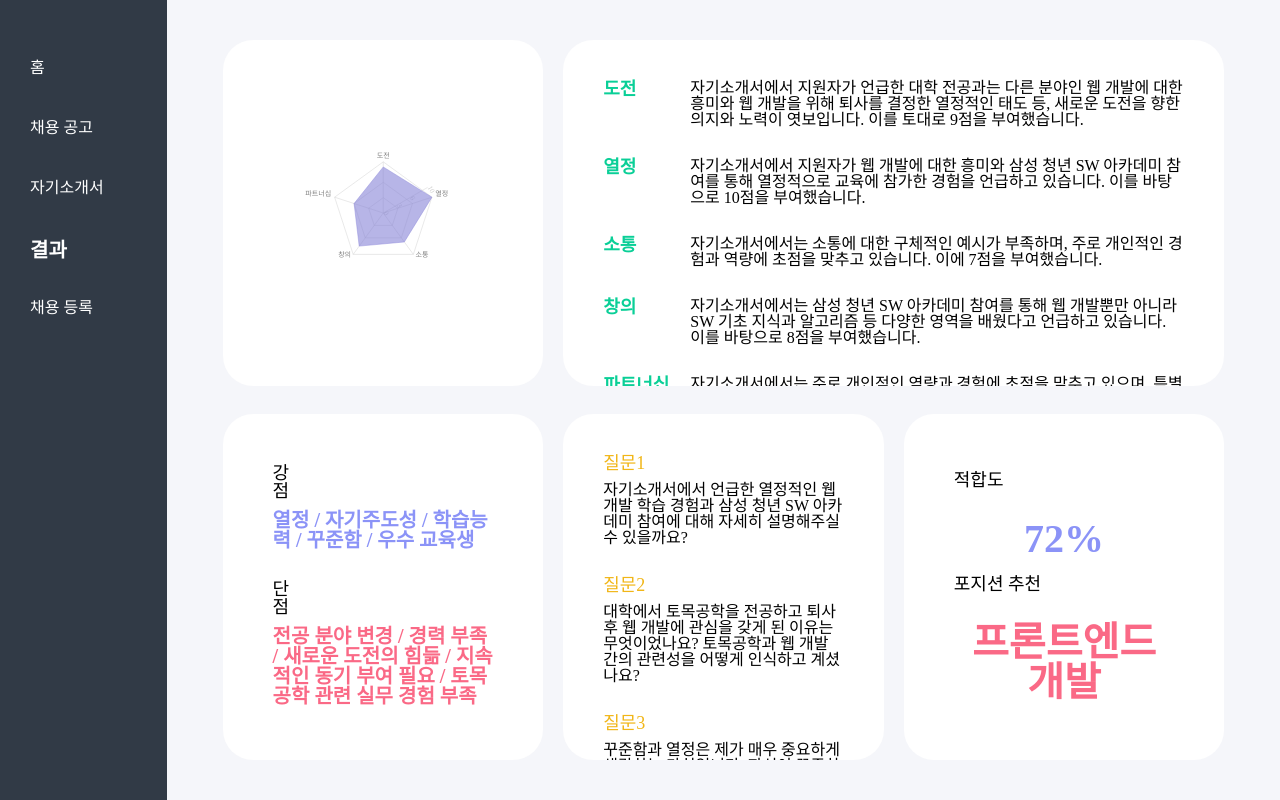
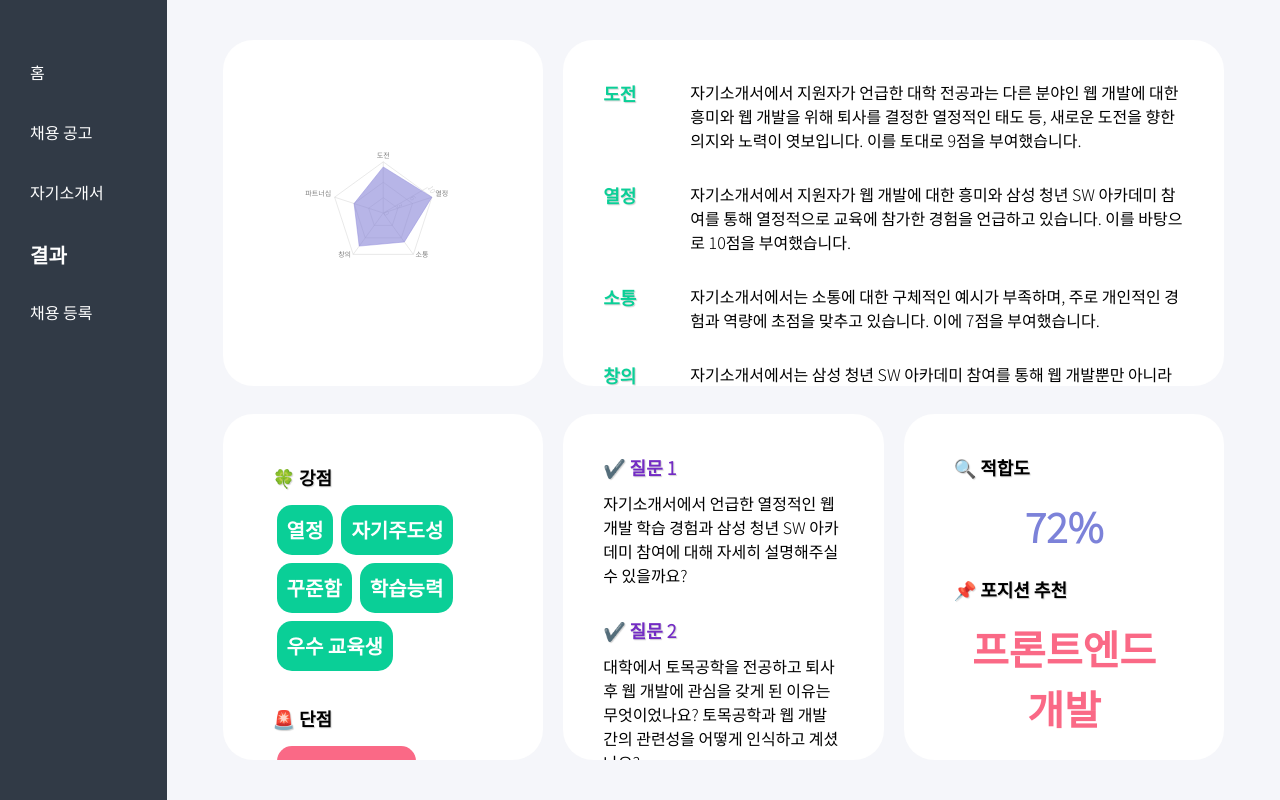
Before and after one commit to A-I-N-G/jarvise-client, a React (Create React App) app: page /result in a window 1280 px wide. Built offline with nearby package versions, Linux system fonts and the light colour scheme.

Commit message:
fix: css

```diff
--- a/public/index.html
+++ b/public/index.html
@@ -24,6 +24,9 @@
       work correctly both with client-side routing and a non-root public URL.
       Learn how to configure a non-root public URL by running `npm run build`.
     -->
+    <link rel="preconnect" href="https://fonts.googleapis.com">
+    <link rel="preconnect" href="https://fonts.gstatic.com" crossorigin>
+    <link href="https://fonts.googleapis.com/css2?family=Nanum+Gothic:wght@400;700&family=Noto+Sans+KR:wght@100;300&family=Noto+Serif+KR:wght@300;400;500&display=swap" rel="stylesheet">
     <title>React App</title>
   </head>
   <body>
--- a/src/components/ETCResult.tsx
+++ b/src/components/ETCResult.tsx
@@ -28,8 +28,10 @@ const ContentBox = styled.div`
 
 const Title = styled.div`
   width: 100%;
-  margin-bottom: 30px;
+  margin-bottom: 15px;
   font-size: 18px;
+  font-weight: bold;
+  text-shadow: 1px 1px 1px lightgray;
 `;
 
 const ContentStrength = styled.div`
@@ -37,7 +39,8 @@ const ContentStrength = styled.div`
   font-weight: 600;
   font-size: 40px;
   -- width: 85%;
-  color: #8b93f7;
+  color: #7c82d9;
+  margin-bottom: 20px;
 `;
 
 const ContentPosition = styled.div`
@@ -52,11 +55,11 @@ const ETCResult = () => {
   return (
     <ContentDiv>
       <ContentBox>
-        <Title>적합도</Title>
+        <Title>🔍 적합도</Title>
         <ContentStrength>72%</ContentStrength>
       </ContentBox>
       <ContentBox>
-        <Title>포지션 추천</Title>
+        <Title>📌 포지션 추천</Title>
         <ContentPosition>프론트엔드 개발</ContentPosition>
       </ContentBox>
     </ContentDiv>
--- a/src/components/KeyWordResult.tsx
+++ b/src/components/KeyWordResult.tsx
@@ -28,6 +28,8 @@ const Title = styled.div`
   font-weight: 600;
   font-size: 18px;
   color: #0acf97;
+  // color: #fa6180;
+  text-shadow: 1px 1px 1px lightgray;
 `;
 
 const Content = styled.div`
--- a/src/components/PersonalityResult.tsx
+++ b/src/components/PersonalityResult.tsx
@@ -24,40 +24,86 @@ const ContentBox = styled.div`
 `;
 
 const Title = styled.div`
-  width: 15%;
+  width: 100%;
   margin-bottom: 10px;
   font-size: 18px;
+  font-weight: bold;
+  text-shadow: 1px 1px 1px lightgray;
+`;
+
+const ContentWrapper = styled.div`
+  clear:both;
+  float:left;
   `;
 
   const ContentStrength = styled.div`
   font-weight: 600;
-  width: 100%;
-  color: #8b93f7;
+  color: white;
   font-size: 20px;
+  border: 0px;
+  border-radius: 15px;
+  padding: 10px;
+  background-color: #0acf97;
+  margin: 4px;
+  float: left;
+  display:inline-block;
   `;
 
 const ContentWeakness = styled.div`
   font-weight: 600;
-  width: 100%;
-  color: #fa6986;
+  color: white;
   font-size: 20px;
+  border: 0px;
+  border-radius: 15px;
+  padding: 10px;
+  background-color: #fa6986;
+  margin: 4px;
+  float: left;
+  display:inline-block;
 `;
 
 const PersonalityResult = () => {
   return (
     <ContentDiv>
       <ContentBox>
-        <Title>강점</Title>
+        <Title>🍀 강점</Title>
+        <ContentWrapper>
           <ContentStrength>
-          열정 / 자기주도성 / 학습능력 / 꾸준함 / 우수 교육생
+            열정
           </ContentStrength>
+          <ContentStrength>
+            자기주도성
+          </ContentStrength>
+          <ContentStrength>
+            꾸준함
+          </ContentStrength>
+          <ContentStrength>
+            학습능력
+          </ContentStrength>
+          <ContentStrength>
+            우수 교육생
+          </ContentStrength>
+        </ContentWrapper>
       </ContentBox>
       <ContentBox>
-        <Title>단점</Title>
+        <Title>🚨 단점</Title>
+        <ContentWrapper>
           <ContentWeakness>
-          전공 분야 변경 / 경력 부족 / 새로운 도전의 힘듦 / 지속적인 동기 부여
-          필요 / 토목공학 관련 실무 경험 부족
+            전공 분야 변경
           </ContentWeakness>
+          <ContentWeakness>
+            경력 부족
+          </ContentWeakness>
+          <ContentWeakness>
+            새로운 도전의 힘듦
+          </ContentWeakness>
+          <ContentWeakness>
+            지속적인 동기 부여 필요
+          </ContentWeakness>
+          <ContentWeakness>
+            토목공학 관련 실무 경험 부족
+          </ContentWeakness>
+        </ContentWrapper>
       </ContentBox>
     </ContentDiv>
   );
--- a/src/components/QuestionResult.tsx
+++ b/src/components/QuestionResult.tsx
@@ -27,7 +27,10 @@ const Title = styled.div`
   width: 100%;
   margin-bottom: 10px;
   font-size: 18px;
-  color: #f1b618;
+  color: #732bc4;
+  // color: #f1b618;
+  font-weight: bold;
+  text-shadow: 1px 1px 1px lightgray;
 `;
 
 const Content = styled.div`
@@ -38,14 +41,14 @@ const QuestionResult = () => {
   return (
     <ContentDiv>
       <ContentBox>
-        <Title>질문1</Title>
+        <Title>✔️ 질문 1</Title>
         <Content>
           자기소개서에서 언급한 열정적인 웹 개발 학습 경험과 삼성 청년 SW
           아카데미 참여에 대해 자세히 설명해주실 수 있을까요?
         </Content>
       </ContentBox>
       <ContentBox>
-        <Title>질문2</Title>
+        <Title>✔️ 질문 2</Title>
         <Content>
           대학에서 토목공학을 전공하고 퇴사 후 웹 개발에 관심을 갖게 된 이유는
           무엇이었나요? 토목공학과 웹 개발 간의 관련성을 어떻게 인식하고
@@ -53,7 +56,7 @@ const QuestionResult = () => {
         </Content>
       </ContentBox>
       <ContentBox>
-        <Title>질문3</Title>
+        <Title>✔️ 질문 3</Title>
         <Content>
           꾸준함과 열정은 제가 매우 중요하게 생각하는 가치입니다. 자신이
           꾸준하게 학습하고 열정을 유지하는 데 어떤 방법이 가장 효과적이었다고
--- a/src/css/reset.css
+++ b/src/css/reset.css
@@ -1,3 +1,9 @@
+* {
+  font-family: 'Noto Sans KR', sans-serif !important;
+  /* font-family: 'Nanum Gothic', sans-serif !important; */
+  line-height: 1.5em !important;
+}
+
 html,
 body,
 div,
```
Lines whose indentation alone changed are shown as unchanged.
